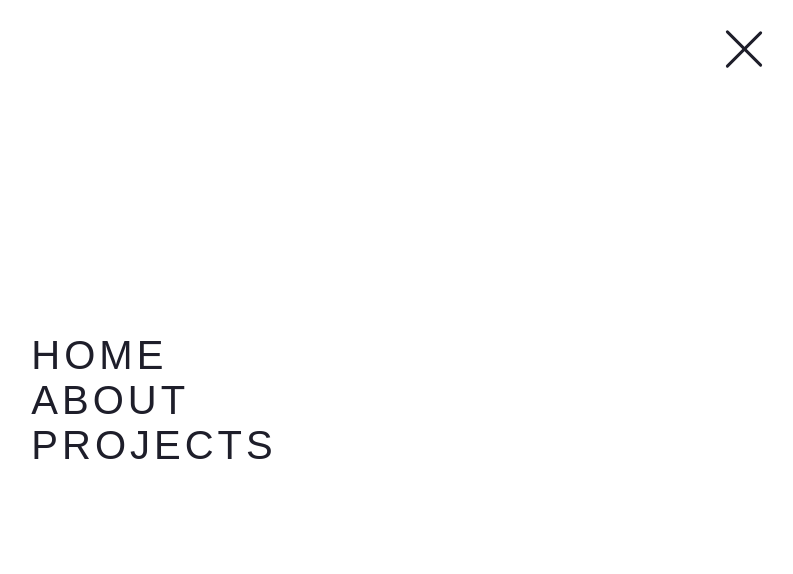
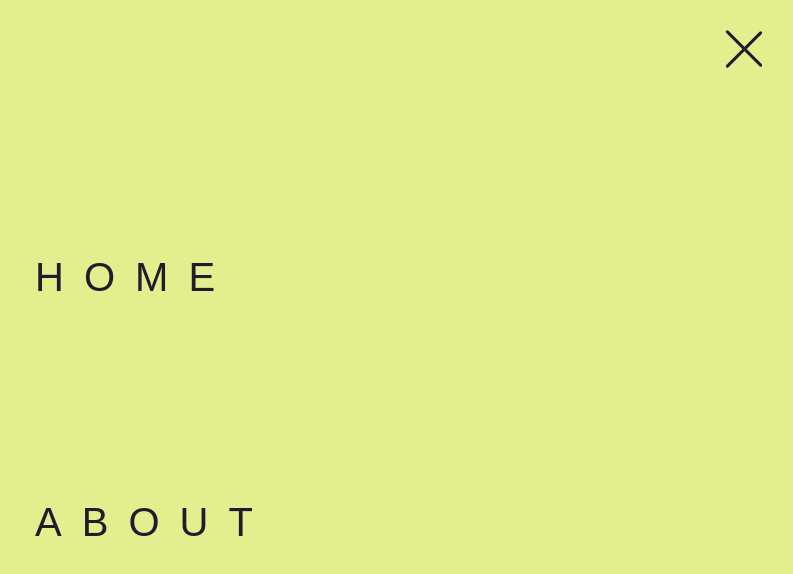
Before and after one commit to devmarciorodrigues/projeto-botao-janela, a plain HTML site: page index.html in a window 1280 px wide. Both pictures are taken after a click on the label 1230 px from the left and 50 px from the top of the page. Shown: the top 574 px of the page, without its empty margins (486-1279 px from the left). Drawn offline with Linux system fonts and the light colour scheme.

Commit message:
Add files via upload

```diff
--- a/index.html
+++ b/index.html
@@ -25,7 +25,6 @@
                         <ul>
                             <li><a href="#">Home</a></li>
                             <li><a href="#">About</a></li>
-                            <li><a href="#">Projects</a></li>
                         </ul>
                     </nav>
                 </div>
@@ -38,8 +37,8 @@
             From Buttom Windows
         </h2>
         <div class="social-media">
-            <a href="#">Linked-in</a>
-            <a href="#">Github</a>
+            <a href="https://www.linkedin.com/in/m%C3%A1rcio-rodrigues-1166a718a/" target="_blank">Linked-in</a>
+            <a href="https://github.com/devmarciorodrigues"target="_blank">Github</a>
         </div>
         </div>
     </header>
--- a/src/css/style.css
+++ b/src/css/style.css
@@ -2,7 +2,7 @@
     height: 100vh;
     width: 100vw;
     background-color:rgb(250, 207, 17);
-    background-image: url('./fundo-amarelo40.webp');
+    background-image: url('./imgbgyellow.webp');
     background-repeat: no-repeat;
     background-position: center;
     background-size: contain;
@@ -41,7 +41,7 @@ letter-spacing: 4px;
     transition: .5s ease-in-out;
 }
 a:hover{
-    background-color: white;
+    background-color: rgb(228, 238, 143);
 }
 
 .checkbox-container{
@@ -93,7 +93,7 @@ a:hover{
     height: 4px;
     width: 10px;
     border-radius: 50%;
-    box-shadow: 0px 0px 0px 0px white;
+    box-shadow: 0px 0px 0px 0px rgb(228, 238, 143);
     z-index: -1;
     transition: 400ms ease-in-out 0s;
 }
@@ -114,13 +114,17 @@ a:hover{
 .menu-items ul{
     list-style-type: none;
 }
+.menu-items li{
+    padding: 100px;
+}
 .menu-items ul li a{
     margin: 10px 0;
     color: #1e1e2a;
     text-decoration: none;
     text-transform: uppercase;
-    letter-spacing: 4px;
+    letter-spacing: 20px;
     font-size: 40px;
+
 }
 #toggle:checked + .checkbox .trace:nth-child(1){
     transform: rotate(45deg);
@@ -137,11 +141,11 @@ a:hover{
     top: 48px;
 }
 #toggle:checked + .checkbox{
-    background-color: white;
+    background-color: rgb(228, 238, 143);
 
 }
 #toggle:checked ~ .menu{
-    box-shadow: 0px 0px 0px 100vmax white;
+    box-shadow: 0px 0px 0px 100vmax rgb(228, 238, 143);
     z-index: 1;
 
 }
```
Also changed, not shown: src/css/imgbgyellow.webp (added).
